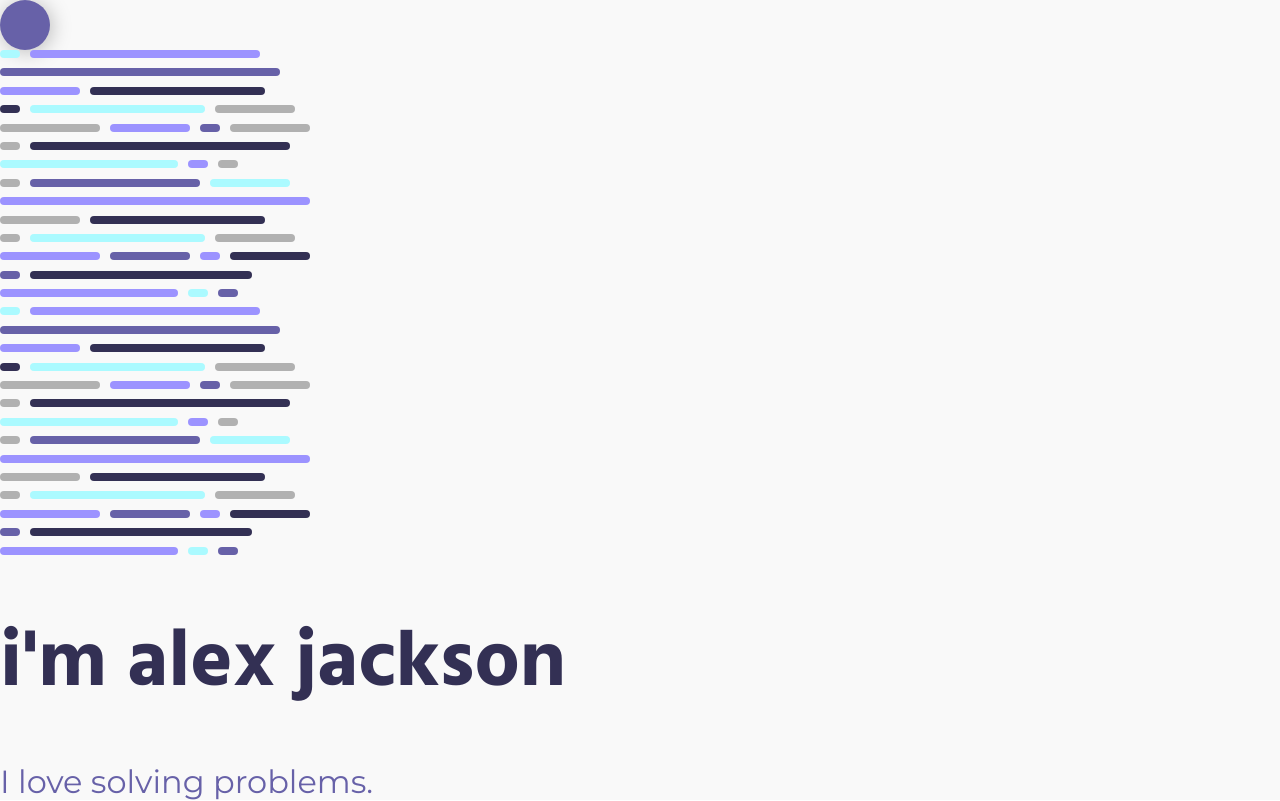
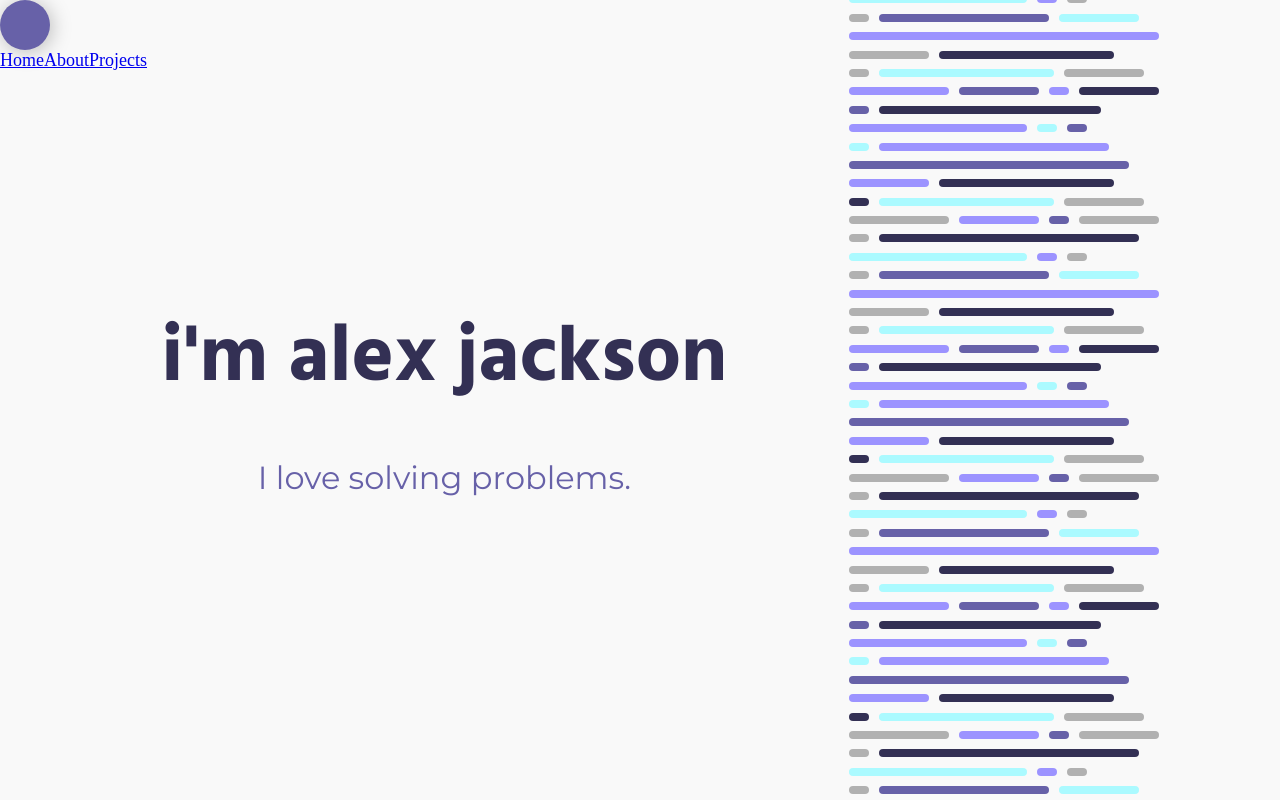
Before and after one commit to jaj1014/xanderjack, a Vue app: page /#/ in a window 1280 px wide. Built offline with nearby package versions, Linux system fonts and the light colour scheme; some icons are missing.

Commit message:
working out layout and stuff

```diff
--- a/src/App.vue
+++ b/src/App.vue
@@ -1,11 +1,17 @@
 <template>
   <div id="app" :style="bodyStyle">
-    <!-- <router-link to="/">Home</router-link>
-    <router-link to="/about">About</router-link>
-    <router-link to="/projects">Projects</router-link>-->
-    <theme-button></theme-button>
-    <code-strip></code-strip>
-    <router-view></router-view>
+    <nav>
+      <theme-button></theme-button>
+      <router-link to="/">Home</router-link>
+      <router-link to="/about">About</router-link>
+      <router-link to="/projects">Projects</router-link>
+    </nav>
+    <main>
+      <router-view></router-view>
+    </main>
+    <div class="code-container">
+      <code-strip></code-strip>
+    </div>
   </div>
 </template>
 
@@ -34,7 +40,28 @@ export default {
 
 <style lang="scss">
   #app {
+    display: flex;
+    flex-direction: row;
     position: absolute;
+    overflow: auto;
     top: 0; right: 0; bottom: 0; left: 0;
+
+    nav {
+      width: 11.8%;
+    }
+
+    main {
+      align-items: center;
+      display: flex;
+      width: 45.8333%
+    }
+
+    .code-container {
+      align-items: center;
+      display: flex;
+      justify-content: space-around;
+      overflow: hidden;
+      width: 42.3667%;
+    }
   }
 </style>
--- a/src/api/temp-data/theme.data.js
+++ b/src/api/temp-data/theme.data.js
@@ -29,6 +29,8 @@ export default [{
     color4: { prop: 'color4', color: '#B1B1B1' },
     color5: { prop: 'color5', color: '#E2E2E2' },
     color6: { prop: 'color6', color: '#F9F9F9' },
-    color7: { prop: 'color7', color: '#ABFAFF' }
+    color7: { prop: 'color7', color: '#ABFAFF' },
+    shadow1: 'rgba(0, 0, 0, 0.25)',
+    shadow2: 'rgba(0, 0, 0, 0.5)'
   }
 }]
--- a/src/components/buttons/ThemeButton.vue
+++ b/src/components/buttons/ThemeButton.vue
@@ -5,6 +5,7 @@
 </template>
 
 <script>
+// TODO: move this to a RoundButton component and implement that component as a Theme and Contact button
 import { mapState, mapGetters } from "vuex";
 import { SunIcon, MoonIcon } from "vue-feather-icons";
 
@@ -17,7 +18,8 @@ export default {
     }),
     ...mapGetters({
       actionIcon: 'theme/actionIcon',
-      actionBackground: 'theme/actionBackground'
+      actionBackground: 'theme/actionBackground',
+      dropShadow: 'theme/dropShadow'
     }),
     displayIcon() {
       return this.isDarkTheme ? SunIcon : MoonIcon
@@ -26,7 +28,10 @@ export default {
       return { color: this.actionIcon.color }
     },
     iconBgStyle() {
-      return { backgroundColor: this.actionBackground.color }
+      return {
+        backgroundColor: this.actionBackground.color,
+        boxShadow: `2px 2px 20px ${this.dropShadow}`
+      }
     }
   },
   methods: {
@@ -41,7 +46,7 @@ export default {
   #theme-button {
     align-items: center;
     border-radius: 1.5625rem;
-    box-shadow: 2px 2px 20px rgba(0, 0, 0, 0.25); // TODO: replace with dynamic style
+    // box-shadow: 2px 2px 20px rgba(0, 0, 0, 0.25); // TODO: replace with dynamic style
     cursor: pointer;
     display: flex;
     flex-direction: row;
--- a/src/components/code/CodeStrip.vue
+++ b/src/components/code/CodeStrip.vue
@@ -1,21 +1,29 @@
 <template>
   <div>
-    <snippet-block></snippet-block>
-    <snippet-block></snippet-block>
+    <snippet-block v-for="(block, index) in blocksDisplayArr" :key="index"></snippet-block>
   </div>
 </template>
 
 <script>
-import SnippetBlock from './SnippetBlock'
+import SnippetBlock from "./SnippetBlock"
+
+// TODO: make this work ... not currently dynamic
+let windowHeight = window.innerHeight
+const handleResize = e => windowHeight = e.target.innerHeight
+window.addEventListener("resize", handleResize)
 
 export default {
-  name: 'code-strip',
+  name: "code-strip",
   components: {
     SnippetBlock
+  },
+  computed: {
+    blocksDisplayArr() {
+      return new Array(Math.ceil(windowHeight / 252))
+    }
   }
-}
+};
 </script>
 
 <style lang="scss" scoped>
-
 </style>
--- a/src/store/modules/theme.js
+++ b/src/store/modules/theme.js
@@ -24,6 +24,7 @@ const getters = {
   actionBackground: state => state.isDarkTheme ? state.colors.color6 : state.colors.color2,
   actionIcon: state => state.isDarkTheme ? state.colors.color2 : state.colors.color6,
   href: state => state.isDarkTheme ? state.colors.color7 : state.colors.color3,
+  dropShadow: state => state.isDarkTheme ? state.colors.shadow2 : state.colors.shadow1
 }
 
 // actions - interact with API and commit mutations
--- a/src/views/Home.vue
+++ b/src/views/Home.vue
@@ -21,4 +21,8 @@ export default {
 </script>
 
 <style lang="scss">
+  #home {
+    text-align: center;
+    width: 100%;
+  }
 </style>
```
Also changed, not shown: 1 other file (tests, documents, lock files or other folders).
